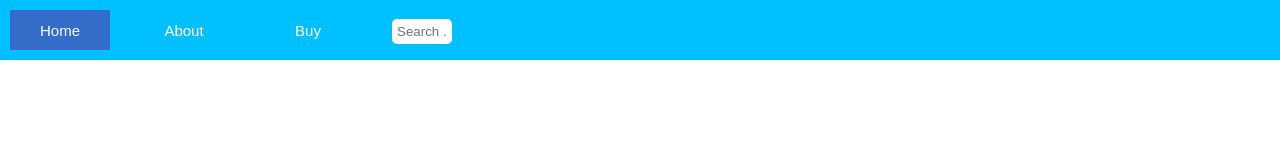
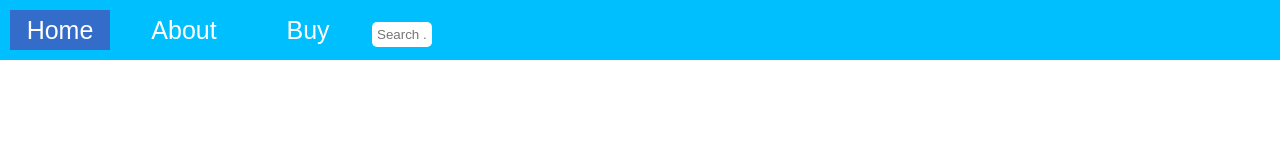
Before and after one commit to arjunycoding/yuvarajCompany, a plain HTML site: page mainpage.html in a window 1280 px wide. In both pictures the pointer is over the button "Home". Drawn offline with Linux system fonts and the light colour scheme.

Commit message:
Fizing topB

```diff
--- a/css/mainpage.css
+++ b/css/mainpage.css
@@ -1,6 +1,13 @@
+.topbar{
+    background-color:deepskyblue;
+    height:60px;
+    width:100%;
+    position: absolute;
+    top:0px;
+    left:0px;
+}
 body{
     margin: 0 auto;
-    padding:10px;
     padding:10px
 }
 .topB{
@@ -10,41 +17,16 @@ body{
     color:white;
     margin:10px;
     border:none;
-    height:30px;
+    height:40px;
     transition: background-color 1s;
 }
 .topB:hover{
-    font-size:15px;
-    /*background-color:#004864;*/
-    font-family:Arial, Helvetica, sans-serif;
-    /*color:#D16500;*/
+    background-color:#336cc9;
     color:white;
-    background-color:rgb(0, 163, 218);
-    text-align:center;
-    cursor:pointer;
-}
-.topB{
-    font-size:15px;
-    height:40px;
-    transition: background-color 1.5s;
-}
-.topB:hover{
-    background-color:#336cc9;
     height:40px;
     margin:10px;
     border:none;
-    color:white;
-    text-align:center;
-    transition-property: background-color;
-    transition-duration: 750ms;
-}
-
-.topbar{
-    width:100%;
-    position:fixed;
-    top:0px;
-    left:0px;
-    background-color:deepskyblue;
+    color:25px;
 }
 #search{
     border:none;
@@ -52,7 +34,6 @@ body{
     padding:5px;
     width:50px;
     transition: width 1s;
-    margin-left: 20px;
 }
 
 #search:focus{
```
